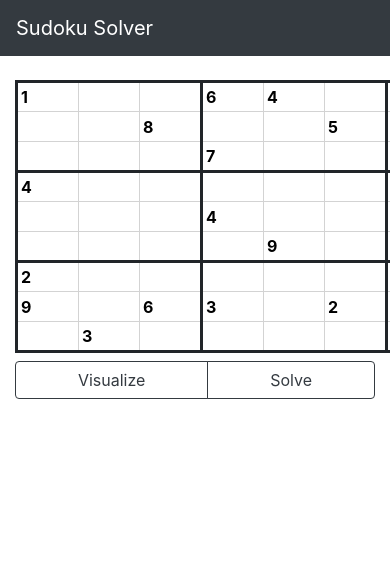
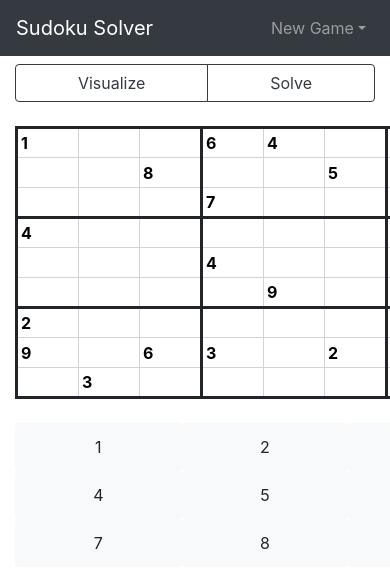
Before and after one commit to NathanielJenkins/sudokuVi, a React (Create React App) app: page / in a window 390 px wide. Shown: the top 588 px of the page. Built offline with nearby package versions, Linux system fonts and the light colour scheme.

Commit message:
added PhonePad Comp (need to refactor)

```diff
--- a/src/App.js
+++ b/src/App.js
@@ -2,12 +2,14 @@ import React from "react";
 
 import Board from "./Components/Board";
 import NavigationBar from "./Components/NavigationBar";
+import PhonePad from "./Components/PhonePad";
 
 function App() {
 	return (
 		<div className="App">
 			<NavigationBar />
 			<Board />
+			<PhonePad />
 		</div>
 	);
 }
--- a/src/Components/Board.jsx
+++ b/src/Components/Board.jsx
@@ -387,9 +387,6 @@ class Board extends Component {
 					<Row>
 						<Col>
 							<div className="text-center table-container">
-								<table className="mx-auto mt-4 game-board">
-									<tbody>{this.buildBoard()}</tbody>
-								</table>
 								<ButtonGroup className="controls mt-2">
 									<Button
 										onClick={() => {
@@ -410,6 +407,9 @@ class Board extends Component {
 										Solve
 									</Button>
 								</ButtonGroup>
+								<table className="mx-auto mt-4 game-board">
+									<tbody>{this.buildBoard()}</tbody>
+								</table>
 							</div>
 						</Col>
 					</Row>
--- a/src/Components/NavigationBar.jsx
+++ b/src/Components/NavigationBar.jsx
@@ -1,5 +1,5 @@
 import React, { Component } from "react";
-import { Navbar } from "react-bootstrap";
+import { Navbar, NavDropdown, Nav } from "react-bootstrap";
 
 import styled from "styled-components";
 
@@ -12,6 +12,18 @@ class NavigationBar extends Component {
 			<Styled>
 				<Navbar bg="dark" variant="dark">
 					<Navbar.Brand href="/">Sudoku Solver</Navbar.Brand>
+					<Navbar.Collapse id="basic-navbar-nav">
+						<Nav className="ml-auto">
+							<NavDropdown
+								title="New Game"
+								className="ml-auto"
+								id="basic-nav-dropdown"
+							>
+								<NavDropdown.Item>New Blank</NavDropdown.Item>
+								<NavDropdown.Item>New Solvable Game</NavDropdown.Item>
+							</NavDropdown>
+						</Nav>
+					</Navbar.Collapse>
 				</Navbar>
 			</Styled>
 		);
--- /dev/null
+++ b/src/Components/PhonePad.jsx
@@ -0,0 +1,44 @@
+import React, { Component } from "react";
+import { Container, Row, Col, Table } from "react-bootstrap";
+import styled from "styled-components";
+const Styled = styled.div`
+	td {
+		width: 33.33%;
+	}
+	table {
+		width: 500px;
+	}
+`;
+class PhonePad extends Component {
+	state = {};
+	render() {
+		let rows = [];
+		for (let i = 0; i < 3; i++) {
+			let row = [];
+			for (let j = 0; j < 3; j++) {
+				row.push(
+					<td className="btn btn-light text-center" key={`${j}-entry`}>
+						{i * 3 + j + 1}
+					</td>
+				);
+			}
+			rows.push(<tr key={`${i}-entry`}>{row}</tr>);
+		}
+
+		return (
+			<Styled>
+				<Container className="mt-4">
+					<Row>
+						<Col>
+							<Table borderless className="mx-auto">
+								<tbody>{rows}</tbody>
+							</Table>
+						</Col>
+					</Row>
+				</Container>
+			</Styled>
+		);
+	}
+}
+
+export default PhonePad;
```
